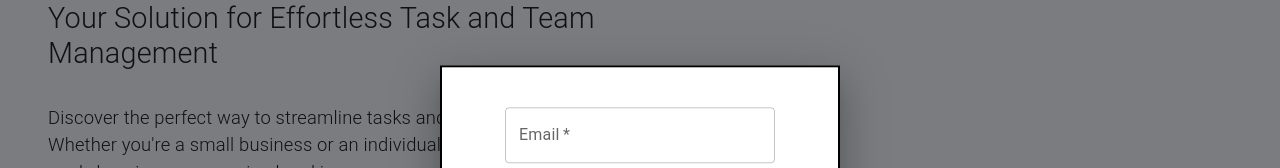
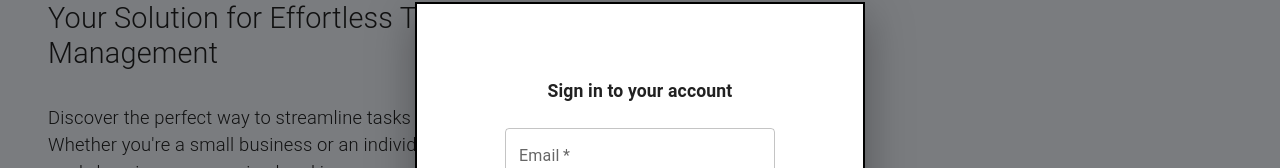
Before and after one commit to poggy-fish/Project-management-app, a React (Create React App) app in the folder client/: page / in a window 1280 px wide. Both pictures are taken after a click on the button "SIGN IN". Shown: the part 214-382 px from the top of the page. Built offline with nearby package versions, Linux system fonts and the light colour scheme.

Commit message:
Added titles to signin and register form

```diff
--- a/client/src/components/Login.jsx
+++ b/client/src/components/Login.jsx
@@ -1,5 +1,5 @@
 import * as React from 'react';
-import { Box, Button, useMediaQuery } from "@mui/material";
+import { Box, Button, Typography, useMediaQuery } from "@mui/material";
 import Modal from '@mui/material/Modal';
 import { useState } from "react";
 import TextField from '@mui/material/TextField';
@@ -12,7 +12,8 @@ const style = {
     top: '50%',
     left: '50%',
     transform: 'translate(-50%, -50%)',
-    width: 400,
+    width: 450,
+    minHeight: 400,
     bgcolor: 'background.paper',
     border: '2px solid #000',
     boxShadow: 24,
@@ -119,6 +120,15 @@ const LoginForm = () => {
                     alignItems: 'center',
                 }}
             >
+                <Typography variant='p'
+                    sx={{
+                        mb: '1rem',
+                        fontWeight: 700,
+                        fontSize: '1.1rem'
+                    }}
+                >
+                    Sign in to your account
+                </Typography>
                 <TextField
                     required id="outlined-required email"
                     name="email"
--- a/client/src/components/Register.jsx
+++ b/client/src/components/Register.jsx
@@ -1,5 +1,5 @@
 import * as React from 'react';
-import { Box, Button, useMediaQuery } from "@mui/material";
+import { Box, Button, Typography, useMediaQuery } from "@mui/material";
 import Modal from '@mui/material/Modal';
 import { useState } from "react";
 import TextField from '@mui/material/TextField';
@@ -9,7 +9,7 @@ const style = {
     top: '50%',
     left: '50%',
     transform: 'translate(-50%, -50%)',
-    width: 400,
+    width: 450,
     bgcolor: 'background.paper',
     border: '2px solid #000',
     boxShadow: 24,
@@ -108,6 +108,16 @@ const RegisterForm = () => {
                         alignItems: 'center',
                     }}
                 >
+                    <Typography variant='p'
+                        sx={{
+                            mb: '1rem',
+                            fontWeight: 700,
+                            fontSize: '1.1rem'
+                        }}
+                    >
+                        Register for an account
+                    </Typography>
+
                     <TextField
                         required id="outlined-required"
                         name="firstName"
```
